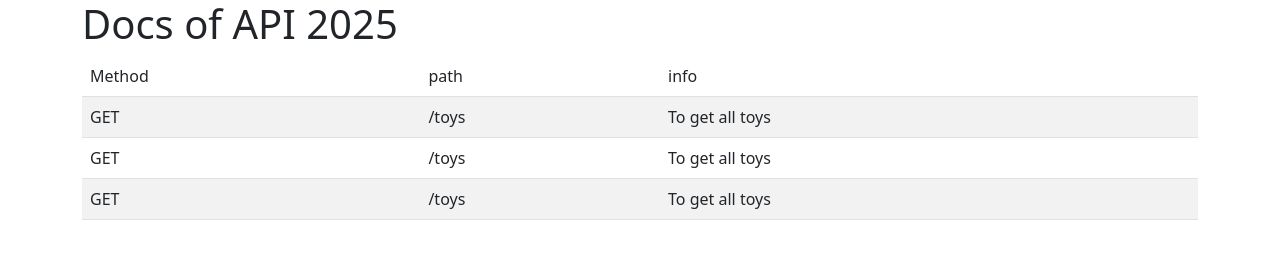
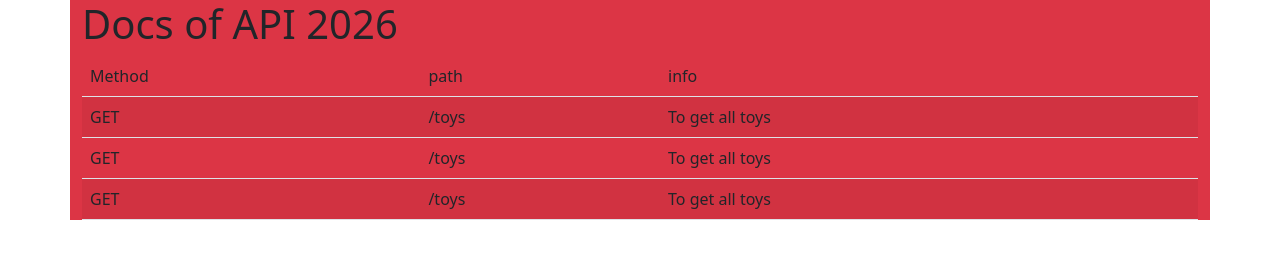
Before and after one commit to kokocorona/monkeys_express, a website: page public/index.html in a window 1280 px wide. Drawn offline with nearby package versions, Linux system fonts and the light colour scheme.

Commit message:
Add files via upload

```diff
--- a/public/index.html
+++ b/public/index.html
@@ -8,8 +8,8 @@
 </head>
 <body>
   <!-- קובץ שיטען ראשון -->
-  <div class="container">
-    <h1>Docs of API 2025</h1>
+  <div class="container bg-danger">
+    <h1>Docs of API 2026</h1>
     <table class="table table-striped">
       <thead>
         <tr>
```
